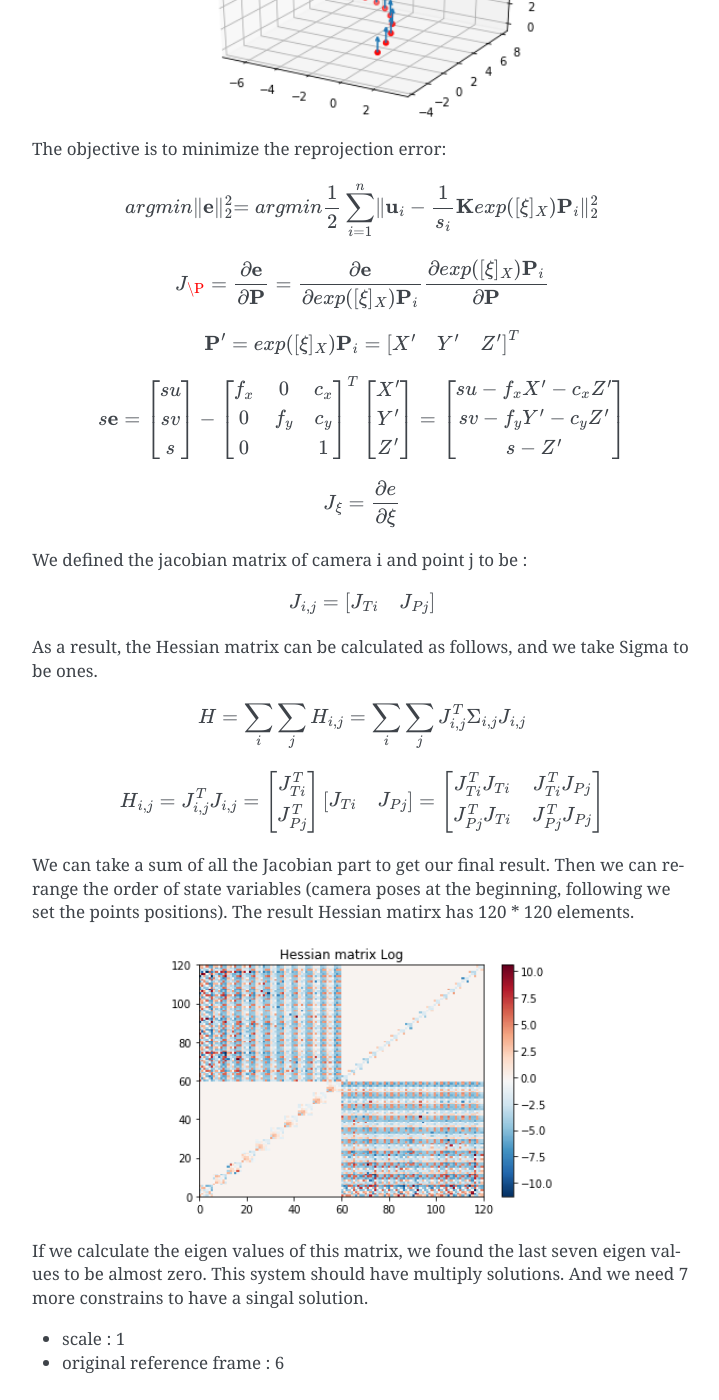
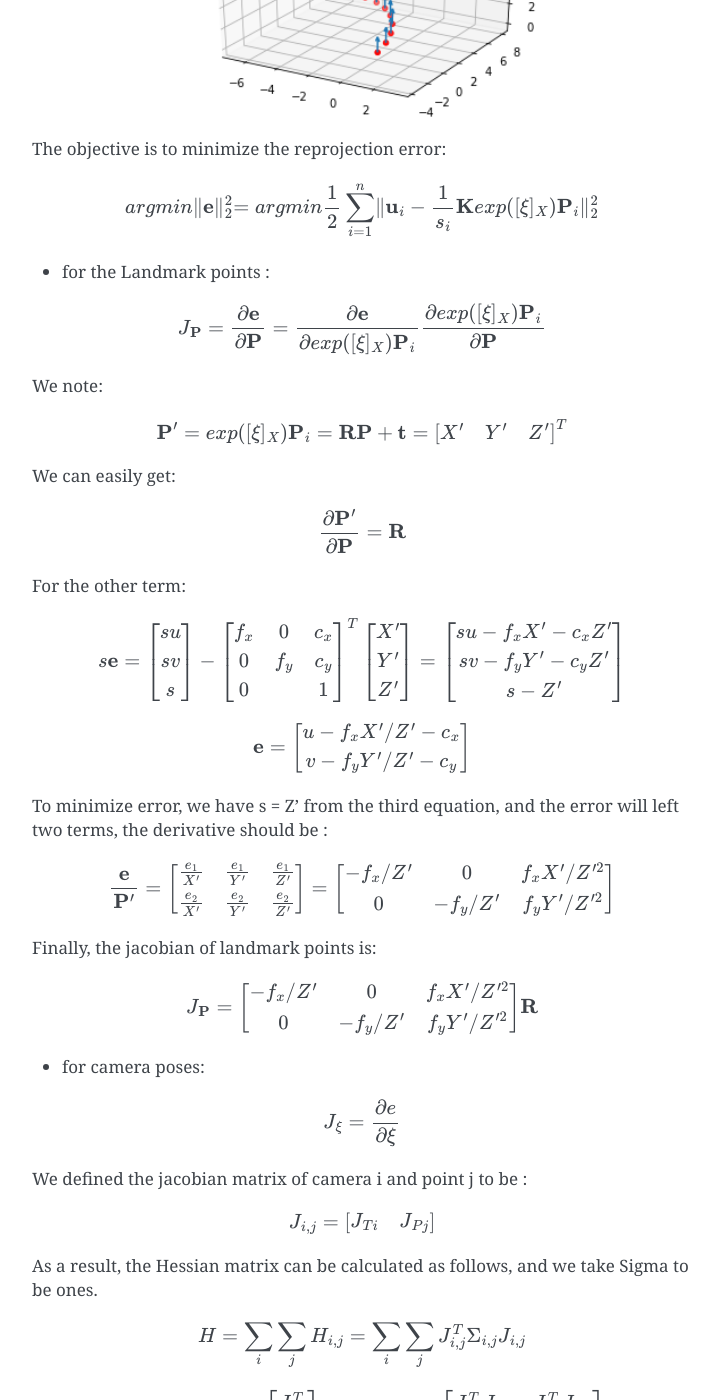
Before and after one commit to gggliuye/VIO, a Sphinx documentation site: the page built from docs/deepblue/VIO.rst, in a window 1280 px wide and 1400 px high, scrolled down 3457 px. Shown: the whole window, without its empty margins (388-1107 px from the left). Built offline with Sphinx 7.4.7, drawn with Linux system fonts in a browser that asks for light colours.

Commit message:
Update VIO.rst

```diff
--- a/docs/deepblue/VIO.rst
+++ b/docs/deepblue/VIO.rst
@@ -157,12 +157,23 @@ The objective is to minimize the reprojection error:
 .. math::
     argmin\lVert \mathbf{e} \lVert_{2}^{2} = argmin \frac{1}{2} \sum_{i=1}^{n} \lVert \mathbf{u}_{i} - \frac{1}{s_{i}} \mathbf{K} exp([\mathbf{\xi}]_{X}) \mathbf{P}_{i}   \lVert_{2}^{2}
 
-.. math::
-    J_{\P} = \frac{\partial \mathbf{e}}{\partial \mathbf{P}} = \frac{\partial \mathbf{e}}{\partial exp([\mathbf{\xi}]_{X}) \mathbf{P}_{i}}  \frac{\partial exp([\mathbf{\xi}]_{X}) \mathbf{P}_{i}}{\partial \mathbf{P}}
+* for the Landmark points :
 
 .. math::
-    \mathbf{P}' = exp([\mathbf{\xi}]_{X}) \mathbf{P}_{i}
+    J_{\mathbf{P}} = \frac{\partial \mathbf{e}}{\partial \mathbf{P}} = \frac{\partial \mathbf{e}}{\partial exp([\mathbf{\xi}]_{X}) \mathbf{P}_{i}}  \frac{\partial exp([\mathbf{\xi}]_{X}) \mathbf{P}_{i}}{\partial \mathbf{P}}
+
+We note:
+
+.. math::
+    \mathbf{P}' = exp([\mathbf{\xi}]_{X}) \mathbf{P}_{i} = \mathbf{R}\mathbf{P} + \mathbf{t}
                 = \begin{bmatrix} X' & Y' & Z'  \end{bmatrix} ^{T}
+
+We can easily get:
+
+.. math::
+    \frac{\partial \mathbf{P'}} {\partial \mathbf{P}} = \mathbf{R}
+
+For the other term:
 
 .. math::
     s\mathbf{e} = \begin{bmatrix} su \\ sv \\ s  \end{bmatrix} -
@@ -174,6 +185,27 @@ The objective is to minimize the reprojection error:
                                    sv - f_{y} Y' - c_{y} Z' \\
                                    s - Z'  \end{bmatrix}
 
+.. math::
+    \mathbf{e} =  \begin{bmatrix} u - f_{x} X' / Z' - c_{x} \\
+                                   v - f_{y} Y' /Z'- c_{y} \end{bmatrix}
+
+To minimize error, we have s = Z' from the third equation, and the error will left two terms, the derivative should be :
+
+.. math::
+    \frac{\mathbf{e}}{\mathbf{P'}}
+    = \begin{bmatrix} \frac{e_{1}}{X'} & \frac{e_{1}}{Y'} & \frac{e_{1}}{Z'}  \\
+         \frac{e_{2}}{X'} & \frac{e_{2}}{Y'} & \frac{e_{2}}{Z'}  \end{bmatrix}
+    = \begin{bmatrix} - f_{x}/Z' & 0 & f_{x}X'/Z'^{2}  \\
+         0 & - f_{y}/Z' & f_{y}Y'/Z'^{2}  \end{bmatrix}
+
+Finally, the jacobian of landmark points is:
+
+.. math::
+    J_{\mathbf{P}} = \begin{bmatrix} - f_{x}/Z' & 0 & f_{x}X'/Z'^{2}  \\
+         0 & - f_{y}/Z' & f_{y}Y'/Z'^{2}  \end{bmatrix}  \mathbf{R}
+
+
+* for camera poses:
 
 .. math::
     J_{\xi} = \frac{\partial e}{\partial \mathbf{\xi}}
```
